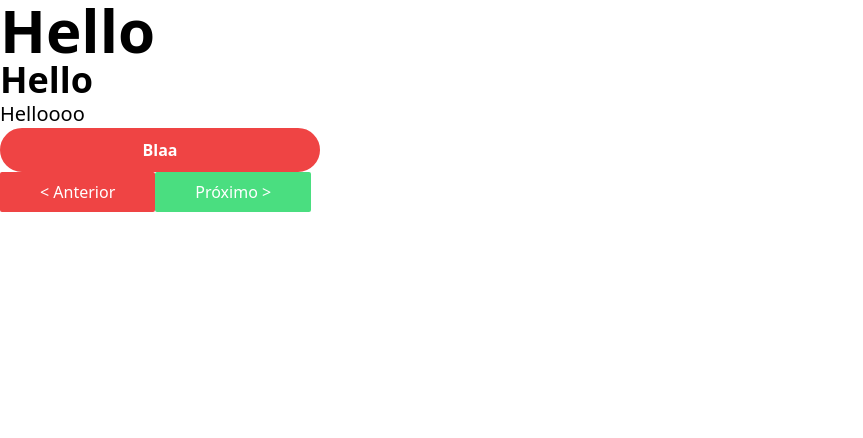
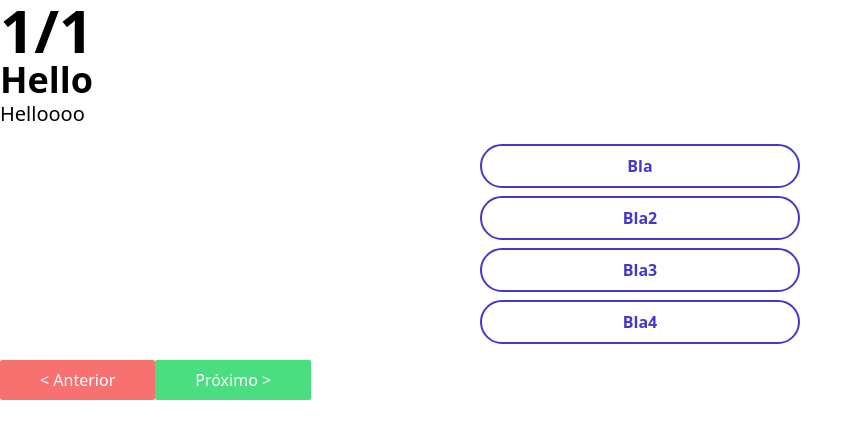
Before and after one commit to MattSilverio/gradalytics, a React (Vite) app: page / in a window 1280 px wide. Shown: the top 438 px of the page, without its empty margins (0-863 px from the left). Built offline with nearby package versions, Linux system fonts and the light colour scheme.

Commit message:
create components

```diff
--- a/src/components/Button.tsx
+++ b/src/components/Button.tsx
@@ -3,6 +3,7 @@ type ButtonType = {
   next?: boolean;
   previous?: boolean;
   children: React.ReactNode;
+  disabled?: boolean;
 };
 
 export const Button: React.FC<ButtonType> = ({
@@ -10,12 +11,17 @@ export const Button: React.FC<ButtonType> = ({
   next,
   previous,
   children,
+  disabled = false,
 }) => {
+  const buttonClassName = () => {
+    if (disabled) return "bg-gray-400";
+    if (next) return "bg-green-400";
+    return "bg-red-400";
+  };
   return (
     <button
-      className={`${next && "bg-green-400"} ${
-        previous && "bg-red-500"
-      } px-10 py-2 rounded-sm text-white`}
+      disabled={disabled}
+      className={`${buttonClassName()} px-10 py-2 rounded-sm text-white`}
       onClick={onClick}
     >
       {children}
--- a/src/components/Paragraph.tsx
+++ b/src/components/Paragraph.tsx
@@ -1,5 +1,5 @@
 type ParagraphType = {
-  correct?: boolean;
+  correct?: boolean | null;
   children: React.ReactNode;
 };
 export const Paragraph: React.FC<ParagraphType> = ({
--- a/src/components/QuizzButton.tsx
+++ b/src/components/Quizz/Button.tsx
@@ -1,8 +1,6 @@
-import { useMemo } from "react";
-
-type QuizzButtonType = {
+export type QuizzButtonType = {
   children: React.ReactNode;
-  onClick?: () => void;
+  onClick: (correct?: boolean) => void;
   correct?: boolean | null;
 };
 
@@ -14,13 +12,13 @@ export const QuizzButton: React.FC<QuizzButtonType> = ({
   const answerColor = () => {
     if (correct) return "bg-green-500 text-white border-green-500";
     if (correct === false) return "bg-red-500 text-white border-red-500";
-    return "border-indigo-700";
+    return "border-indigo-700 text-indigo-700";
   };
 
   return (
     <button
       className={`px-10 py-2 font-bold rounded-full border-2 w-full max-w-xs ${answerColor()}`}
-      onClick={onClick}
+      onClick={() => onClick()}
     >
       {children}
     </button>
--- /dev/null
+++ b/src/components/Quizz/Counter.tsx
@@ -0,0 +1,13 @@
+import { H1 } from "../Header";
+
+type CounterType = {
+  current: number;
+  total: number;
+};
+export const QuizzCounter: React.FC<CounterType> = ({ current, total }) => {
+  return (
+    <H1>
+      {current}/{total}
+    </H1>
+  );
+};
--- a/src/pages/main/Main.tsx
+++ b/src/pages/main/Main.tsx
@@ -1,17 +1,41 @@
-import { Fragment } from "react";
 import { Button } from "../../components/Button";
 import { H1, H2 } from "../../components/Header";
 import { Paragraph } from "../../components/Paragraph";
-import { QuizzButton } from "../../components/QuizzButton";
+import { QuizzButton } from "../../components/Quizz/Button";
+import { QuizzCounter } from "../../components/Quizz/Counter";
+
+const questions = [
+  {
+    id: 1,
+    question: "What's the bla?",
+    answers: [
+      { id: 1, text: "Bla", correct: false },
+      { id: 2, text: "Bla2", correct: false },
+      { id: 3, text: "Bla3", correct: false },
+      { id: 4, text: "Bla4", correct: true },
+    ],
+  },
+];
 
 export function Main() {
+  const onClick = (correct: boolean) => {
+    if (correct) return console.log("YEAAAAAAH!!!!");
+    return console.log("WRONG");
+  };
+
   return (
     <div>
-      <H1>Hello</H1>
+      <QuizzCounter current={1} total={questions.length} />
       <H2>Hello</H2>
       <Paragraph>Helloooo</Paragraph>
-      <div className="w-full">
-        <QuizzButton correct={false}>Blaa</QuizzButton>
+      <div className="w-full grid gap-2 my-4 justify-items-center">
+        {questions[0].answers.map((x) => {
+          return (
+            <QuizzButton key={x.id} onClick={() => onClick(x.correct)}>
+              {x.text}
+            </QuizzButton>
+          );
+        })}
       </div>
       <Button previous>{"<"} Anterior</Button>
       <Button next>Próximo {">"} </Button>
```
